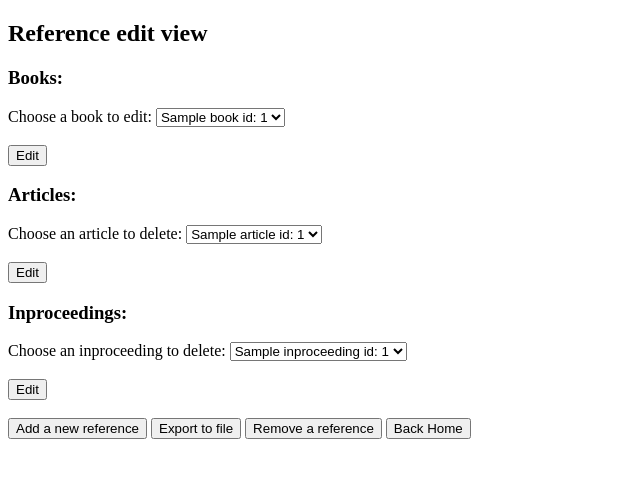
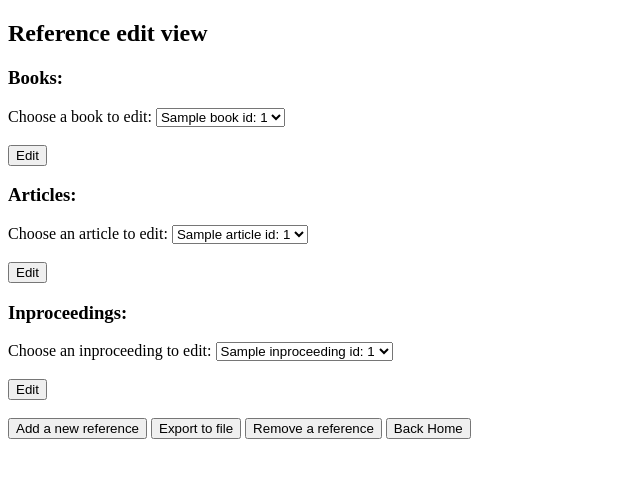
Before and after one commit to KaEerola/IceLime, a Flask app: template src/templates/edit_reference.html in a window 1280 px wide. Shown: the top 478 px of the page, without its empty margins (0-640 px from the left). Run offline with Flask 3, Linux system fonts and the light colour scheme; the template is opened without the code that fills it: most values are stand-ins (such as "Sample title", 1, 10 or a date in 2020).

Commit message:
fix the text

```diff
--- a/src/templates/edit_reference.html
+++ b/src/templates/edit_reference.html
@@ -29,7 +29,7 @@ View references
 {% if articles %}<h3>Articles:</h3>{% endif %}
 
 <form action="/edit_reference" method="POST">
-    <label for="article-select">Choose an article to delete:</label>
+    <label for="article-select">Choose an article to edit:</label>
     <select name="article_id" id="article-select">
         {% for article in articles %}
           <option value="{{article.id}}">{{article.title}} id: {{article.id}}</option>
@@ -43,7 +43,7 @@ View references
 {% if inproceedings %}<h3>Inproceedings:</h3>{% endif %}
 
 <form action="/edit_reference">
-    <label for="inproceeding-select">Choose an inproceeding to delete:</label>
+    <label for="inproceeding-select">Choose an inproceeding to edit:</label>
     <select name="inproceeding" id="inproceeding-select">
         {% for inproceeding in inproceedings %}
           <option value="{{inproceeding.id}}">{{inproceeding.title}} id: {{inproceeding.id}}</option>
```
